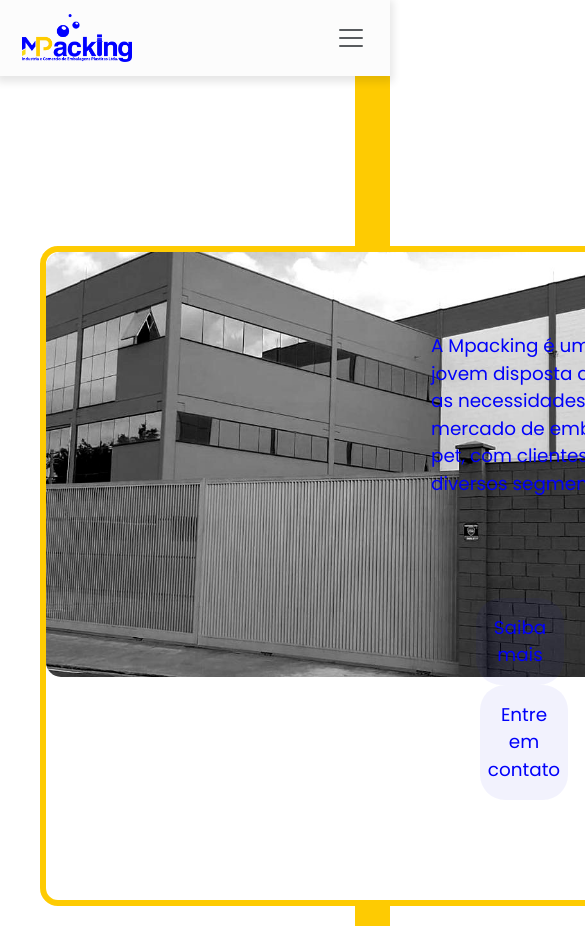
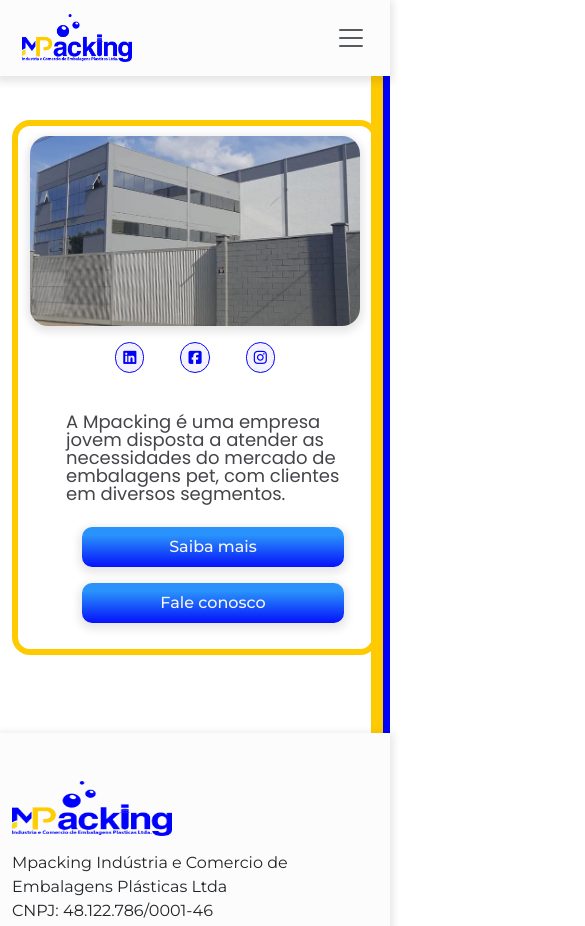
Before and after one commit to elizbethsandri/Mpacking, a website: page index.html in a window 390 px wide. Shown: the top 926 px of the page, 585 px wide, since content can reach past the window. Drawn offline with nearby package versions, Linux system fonts and the light colour scheme.

Commit message:
Changes at home page
In order  to make more responsive

```diff
--- a/css/index.css
+++ b/css/index.css
@@ -1,106 +1,97 @@
 @import url('https://fonts.googleapis.com/css2?family=Montserrat:ital,wght@0,100;0,200;0,300;0,400;0,500;0,600;0,700;1,300;1,400;1,500;1,600;1,700&family=Poppins:ital,wght@0,100;0,200;0,400;0,700;1,200;1,300;1,400&family=Source+Code+Pro:wght@400;500&display=swap');
-
-body {
-    margin: 0 auto;
-    max-width: fit-content;
-    background: linear-gradient(90deg, white 91.1%, #fecb02 91.1%);
-    background-repeat: no-repeat;
-}
 
 :root {
     --heading-font-family: 'Poppins', sans-serif;
     --default-font-family: 'Montserrat', sans-serif;
     --primary-color: #0101fa;
     --secondary-color: #fecb02;
-    --third-color: #0b08d7;
-    --text: rgb(33, 37, 41);
+    --text-color: #36363bed;
 }
 
-.home-page {
-    padding-top: 100px;
+body {
+    background: linear-gradient(90deg, white 95.1%, #fecb02 95.1% ,#fecb02 98.1%, #0101fa 98.1% );
 }
 
-.inside-wrapper section {
-    margin: 146px 40px;
-    background-color: rgb(255, 255, 255);
-    border: #fecb02 6px solid;
-    border-radius: 18px;
-    display: flex;
-    justify-content: center;
+.hero {
+    margin-top: 120px;
+  }
+
+.intro-text {
+    font-family: var(--heading-font-family);
 }
 
-.fabrica {
-    margin: 0px;
-    width: 800px;
-    padding: 0;
-    border-top-left-radius: 15px;
-    border-bottom-left-radius: 15px;
+.hero-wrapper {
+    border: var(--secondary-color) 6px solid;
+    border-radius: 18px;
+    padding: 80px 100px;
+    margin: 0;
 }
 
-.intro-text p {
-    color: #0101fa;
-    font-size: 1.80em;
-    font-family: var(--heading-font-family);
-    font-weight: 500;
-    margin: 80px 0px 0px 80px;
+.hero-img img {
+    max-width: 100%;
+    object-fit: cover;
+    box-shadow: 0 3px 8px 3px rgba(0, 0, 0, 0.1);
+    border-radius: 18px;
 }
 
-.options {
-    margin: 100px 80px;
-    padding: 0 auto;
+.intro-text a {
+    display: inline-block;
+    text-decoration: none;
+    margin: 1em;
+    font-family: var(--default-font-family);
+    font-size: 21px;
+    font-weight: 500;
+    padding: 0.3em 1em;
+    background: linear-gradient(rgba(37,145,251,0.98) 20%, #0101fa 110%);
+    color: whitesmoke;
+    border-radius: 10px;
+    transition: 0.5s ease-in-out;
+    box-shadow: 0 3px 8px 3px rgba(0, 0, 0, 0.1);
 }
 
-.options a {
-    text-decoration: none;
-    color: #0101fa;
-    font-size: 1.15em;
-    font-family: var(--heading-font-family);
-    background-color: #0b08d70d;
-    border-radius: 25px;
-    margin: 0px 45px;
-    padding: 15px 6px;
-    display: flex;
-    justify-content: space-evenly;
+.intro-text h2 {
+    margin: 0;
+    line-height: 1.30;
+    font-size: 30px;
+    color: var(--text-color);
 }
 
-.social section {
-    margin: 0;
-    display: grid;
-    border: none;
-    padding-top: 20px;
-    align-content: start;
+.social a {
+    text-decoration: none;
 }
 
-.social i {
-    margin: 10px 0px;
-    padding: 16px 16px;
-    background-color: #0b08d70d;
-    border-radius: 50px;
-    text-transform: 0.7s all ease-in-out;
-}
 
-.icon-link {
-    font-size: 1.90em;
-    color: var(--primary-color);
-}
+@media (max-width: 1200px) {
+    body {
+        max-width: fit-content;
+    }
 
-.social i:hover, .options a:hover {
-    background-color: #fecc0227;
-    color: var(--primary-color);
-}
+    .hero-wrapper {
+        margin: 30px 0;;
+        padding: 10px 0px;
 
-@media (max-width: 992px) {
+    }
 
-    .inside-wrapper {
-        width: 800px;
+    .intro-text h2 {
+        text-align: start;
+        line-height: 1;
+        font-size: 18px;
+        align-content: center;
+    }
+
+    .intro-text a {
+        display: flex;
+        justify-content: center;
+        font-size: 16px;
+        padding: 0.5em 0.4em;
     }
 
 
-    .fabrica {
-        width: 600px;
-    }
+.social a i {
+    font-size: 15px;
+    margin-bottom: 5px;
+    border: 1px solid var(--primary-color);
+    padding: 7px;
+}
 
-    .intro-text p {
-        font-size: 1.15em;
-    }
 }
--- a/index.html
+++ b/index.html
@@ -46,66 +46,46 @@
       </div>
     </nav>
 
-    <div class="home-page">
-      <div class="container-fluid p-0">
-        <div class="inside-wrapper">
-          <section>
-            <div class="row">
-              <div class="col-5" style="
-              padding-left: 12px;
-              padding-right: 0px;">
-                  <img class="fabrica" src="/images/fabrica-2.jpg" alt="">
+    <section class="hero d-flex flex-wrap justify-content-center align-items-center">
+        <div class="container">
+            <div class="row hero-wrapper mx-0">
+                <div class="col-lg-6 col-md-12">
+                    <div class="text-end hero-img">
+                        <img src="/images/company6.jpg" width="600px" alt="">
                     </div>
-              <div class="intro-content col-6">
-                <div class="intro-text">
-                    <p>
-                      A Mpacking é uma empresa jovem disposta a atender as necessidades do mercado de embalagens pet, com clientes em diversos segmentos. <br/>
-                    </p>
-                </div>
-                <div class="options">
-                  <div class="row p-0">
-                    <div class="saiba-mais col me-1">
-                      <a href="/empresa.html" class="btn btn-branding">Saiba mais
+                    <section class="social">
+                        <div class="row d-flex flex-wrap justify-content-evenly">
+                            <div class="col">
+                               <a href="https://www.linkedin.com/" title="Linkedin" class="icon-link">
+                               <i class="icon fa-brands fa-linkedin m-3"></i>
                                </a>
-                    </div>
-                    <div class="contato col ms-1">
-                      <a href="/contato.html" class="btn btn-branding">Entre em contato
+                               <a href="/" title="Facebook" class="icon-link">
+                               <i class="fa-brands fa-square-facebook m-3"></i>
+                              </a>
+                               <a href="/" title="Instagram" class="icon-link">
+                               <i class="social-icon-white fa fa-instagram m-3"></i>
                                </a>
                             </div>
                             </div>
                         </div>
+                <div class="col-lg-6 col-md-12 pt-4 ps-5">
+                <div class="intro-text">
+                    <h2 class="mb-4">
+                      A Mpacking é uma empresa jovem disposta a atender as necessidades do mercado de embalagens pet, com clientes em diversos segmentos. <br/>
+                    </h2>
+                    <a href="empresa.html" class="">Saiba mais</a>
+                    <a href="contato.html" class="">Fale conosco</a>
                 </div>
-              <div class="col-1">
-                <div class="social">
-                  <section>
-                    <div class="col-4">
-                       <a href="https://www.linkedin.com/" title="Linkedin" class="icon-link">
-                       <i class="icon fa-brands fa-linkedin"></i>
-                       </a>
-                   </div>
-                   <div class="col">
-                       <a href="/" title="Facebook" class="icon-link">
-                       <i class="fa-brands fa-square-facebook"></i>
-                      </a>
-                   </div>
-                   <div class="col">
-                       <a href="/" title="Instagram" class="icon-link">
-                       <i class="social-icon-white fa fa-instagram"></i>
-                       </a>
                 </div>
                     </section>
             </div>
         </div>
-            </div>
     </section>
-        </div>
-        <div class="">
-          <section></section>
-        </div>
-      </div>
 
-    <footer class="mt-5">
-        <div class="footer-bg mt-5 mx-0">
+
+
+    <footer class="my-0">
+    <div class="footer-bg mt-5">
         <div class="container">
         <div class="d-flex justify-content-end text-start">
             <div class="row py-5 gx-5">
@@ -158,12 +138,7 @@
     </div>
 </footer>
 
-  </div>
-
-
-    <script src="/js/jquery-3.6.3.js"></script>
 <script src="https://kit.fontawesome.com/fc855e3d03.js" crossorigin="anonymous"></script>
-    <script src="https://cdn.jsdelivr.net/npm/@popperjs/core@2.11.6/dist/umd/popper.min.js" integrity="sha384-oBqDVmMz9ATKxIep9tiCxS/Z9fNfEXiDAYTujMAeBAsjFuCZSmKbSSUnQlmh/jp3" crossorigin="anonymous"></script>
 <script src="https://cdn.jsdelivr.net/npm/bootstrap@5.3.0-alpha1/dist/js/bootstrap.min.js" integrity="sha384-mQ93GR66B00ZXjt0YO5KlohRA5SY2XofN4zfuZxLkoj1gXtW8ANNCe9d5Y3eG5eD" crossorigin="anonymous"></script>
 
 </body>
```
Also changed, not shown: js/product-list.js (deleted, +0 -10 lines), images/MPacking.png (added), images/company6.jpg (added). Lines whose indentation alone changed are shown as unchanged.
